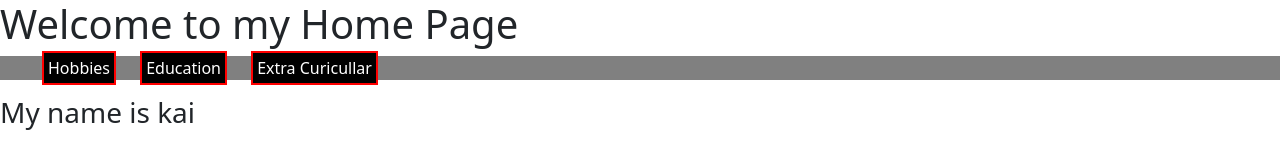
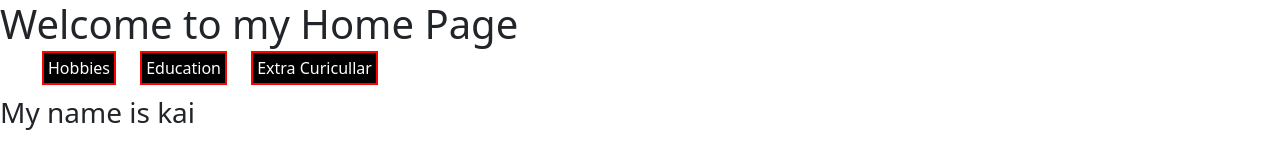
Before and after one commit to kailashchoudhary11/cs50x, a plain HTML site: page homepage/index.html in a window 1280 px wide. Drawn offline with nearby package versions, Linux system fonts and the light colour scheme.

Commit message:
Wed, Apr 20, 2022, 3:32 AM +00:00

```diff
--- a/homepage/styles.css
+++ b/homepage/styles.css
@@ -13,6 +13,6 @@ ul li {
     color: white;
 }
 
-nav {
+nav7 {
     background: grey;
 }
```
